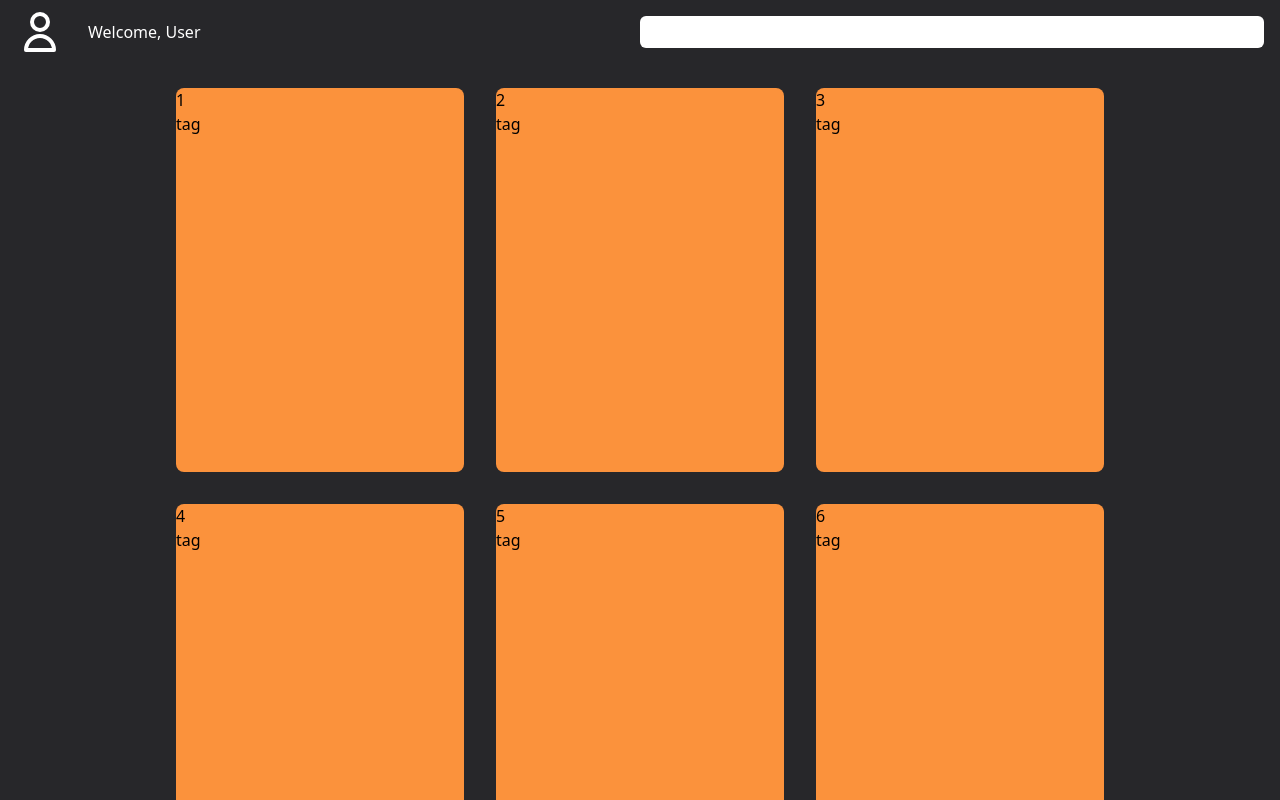
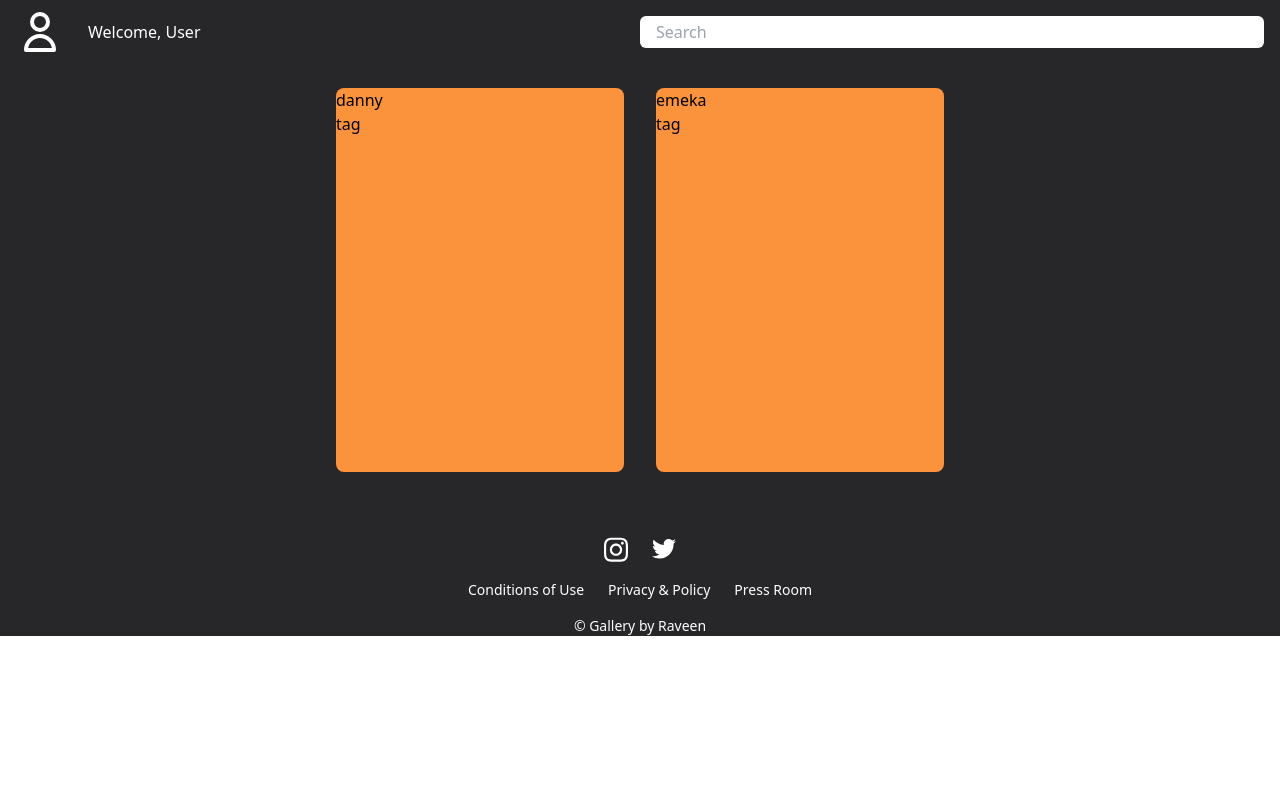
Before and after one commit to okorieonyedikachi/drag_drop_app, a React (Vite) app in the folder drag-drop-app/: page /Homepage in a window 1280 px wide. Shown: the top 800 px of the page. Built offline with nearby package versions, Linux system fonts and the light colour scheme.

Commit message:
packages

```diff
--- a/drag-drop-app/src/Components/DragGrid.tsx
+++ b/drag-drop-app/src/Components/DragGrid.tsx
@@ -1,8 +1,19 @@
 import { useRef, useState } from "react";
-import "./DragGrid.css"
+import photos from "./photos.json"
+// import { Image1 } from "/public/IMG_3551.png";
 
 const DragGrid = () => {
-  const [imageItems, setImageItems] = useState([1, 2, 3, 4, 5, 6, 7, 8]);
+  const data = [
+
+       {id:1,tag:"danny"},
+        {id:2, tag: "emeka"}
+
+
+
+  ]
+
+  const [imageItems, setImageItems] = useState(data);
+
 
   // save reference for dragItem and dragOverItem
   const dragItem = useRef<any>(null);
@@ -33,14 +44,16 @@ const DragGrid = () => {
         {imageItems.map((item, index) => (
           <div
             key={index}
-            className="bg-orange-400  rounded-lg h-96 w-72 cursor-move"
+            className={`bg-orange-400  rounded-lg h-96 w-72 cursor-move
+            ${dragItem.current == index ? "animate-bounce" : ""}
+               ${(dragOverItem.current = index ? "" : "")}`}
             draggable
             onDragStart={(e) => (dragItem.current = index)}
             onDragEnter={(e) => (dragOverItem.current = index)}
             onDragEnd={handleSort}
             onDragOver={(e) => e.preventDefault}
           >
-            {item}
+            {item.tag}
             {/* <img src="/IMG_3551.png"  className="w-full h-11/12"></img> */}
             <p>tag</p>
           </div>
--- a/drag-drop-app/src/Components/Header.tsx
+++ b/drag-drop-app/src/Components/Header.tsx
@@ -1,8 +1,12 @@
+import { useState } from "react";
 import user from "../assets/User.svg";
 
 
 
 const Header = () => {
+  const [search, setSearch] = useState("");
+
+
   return (
     <div className="">
       <header className="flex flex-row w-full h-16 p-4 items-center justify-between p bg-gry-600 max-sm:flex-col max-sm:bg-gren-500">
@@ -10,7 +14,7 @@ const Header = () => {
           <img src={user} className="w-12 max-sm:w-6"/>
           <p className="text-white max-sm:text-xs">Welcome, User </p>
         </div>
-        <input type="search" className="h-8 w-3/6 rounded-md px-4 max-sm:w-full"></input>
+        <input type="search" className="h-8 w-3/6 rounded-md px-4 max-sm:w-full" placeholder="Search"></input>
       </header>
 
     </div>
--- /dev/null
+++ b/drag-drop-app/src/Components/photos.json
@@ -0,0 +1,10 @@
+[
+    "https://source.unsplash.com/WLUHO9A_xik/900x900",
+    "https://source.unsplash.com/R4K8S77qtwI/900x900",
+    "https://source.unsplash.com/jJGc21mEh8Q/900x900",
+    "https://source.unsplash.com/omNxg6JP6Fo/900x900",
+    "https://source.unsplash.com/-M1gkucIqkQ/900x900",
+    "https://source.unsplash.com/czOuPVsfHDw/900x900",
+    "https://source.unsplash.com/-vr0gMUM6Fk/900x900",
+    "https://source.unsplash.com/TsMuMM_qVec/900x900"
+  ]
--- a/drag-drop-app/src/Routes/Homepage.tsx
+++ b/drag-drop-app/src/Routes/Homepage.tsx
@@ -1,12 +1,15 @@
 import Header from "../Components/Header";
 import DragGrid from "../Components/DragGrid";
+import Footer from "../Components/Footer";
+
 
 const Homepage = () => {
 
   return (
-    <div className="bg-zinc-800 w-screen">
+    <div className="bg-zinc-800 w-screen h-full">
       <Header/>
       <DragGrid/>
+      <Footer />
     </div>
   );
 
```
Also changed, not shown: package.json (added, +7 -0 lines), drag-drop-app/src/Components/DragGrid.css (deleted), 1 other file (tests, documents, lock files or other folders).
